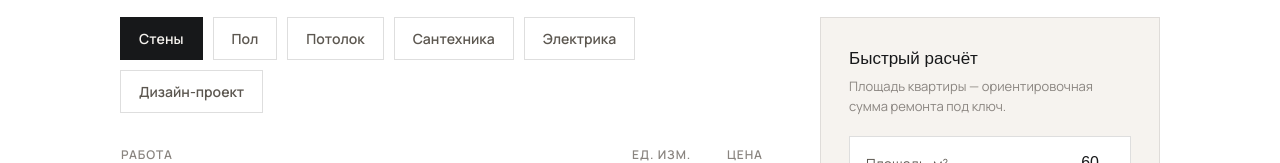
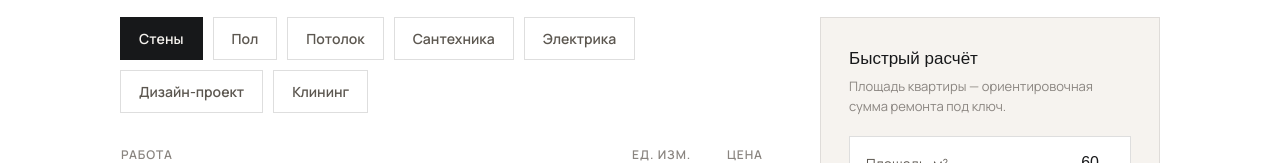
Before and after one commit to sudobins-png/tiyaksa-web, a Next.js app: page /price in a window 1280 px wide. Shown: the part 414-577 px from the top of the page. Built offline with nearby package versions, Linux system fonts and the light colour scheme; a web font is replaced by a local one.

Commit message:
feat: add cleaning category to /price list
Prices from cleanline-spb.ru (post-renovation, general, and daily
apartment cleaning) — added as the last category per owner's request.

Co-Authored-By: Claude Sonnet 5 <noreply@anthropic.com>

```diff
--- a/data/priceList.ts
+++ b/data/priceList.ts
@@ -88,6 +88,18 @@ export const PRICE_LIST: PriceCategory[] = [
       { name: 'Консультация дизайнера с выездом', unit: 'выезд', price: 3500, approxFrom: true },
     ],
   },
+  {
+    // Источник: https://cleanline-spb.ru/klining-tseny-price-list/#private —
+    // у клининговой компании нет зачёркнутой/акционной цены, только «от».
+    slug: 'cleaning',
+    name: 'Клининг',
+    items: [
+      { name: 'Уборка квартир после ремонта', unit: 'м²', price: 155, approxFrom: true },
+      { name: 'Уборка квартир после ремонта (до 45 м²)', unit: 'м²', price: 170, approxFrom: true },
+      { name: 'Генеральная уборка квартир', unit: 'м²', price: 145, approxFrom: true },
+      { name: 'Повседневная уборка квартир', unit: 'м²', price: 90, approxFrom: true },
+    ],
+  },
 ];
 
 // Категории «Машинная штукатурка» и «Приёмка новостройки» исключены из
```
Also changed, not shown: 1 other file (tests, documents, lock files or other folders).
